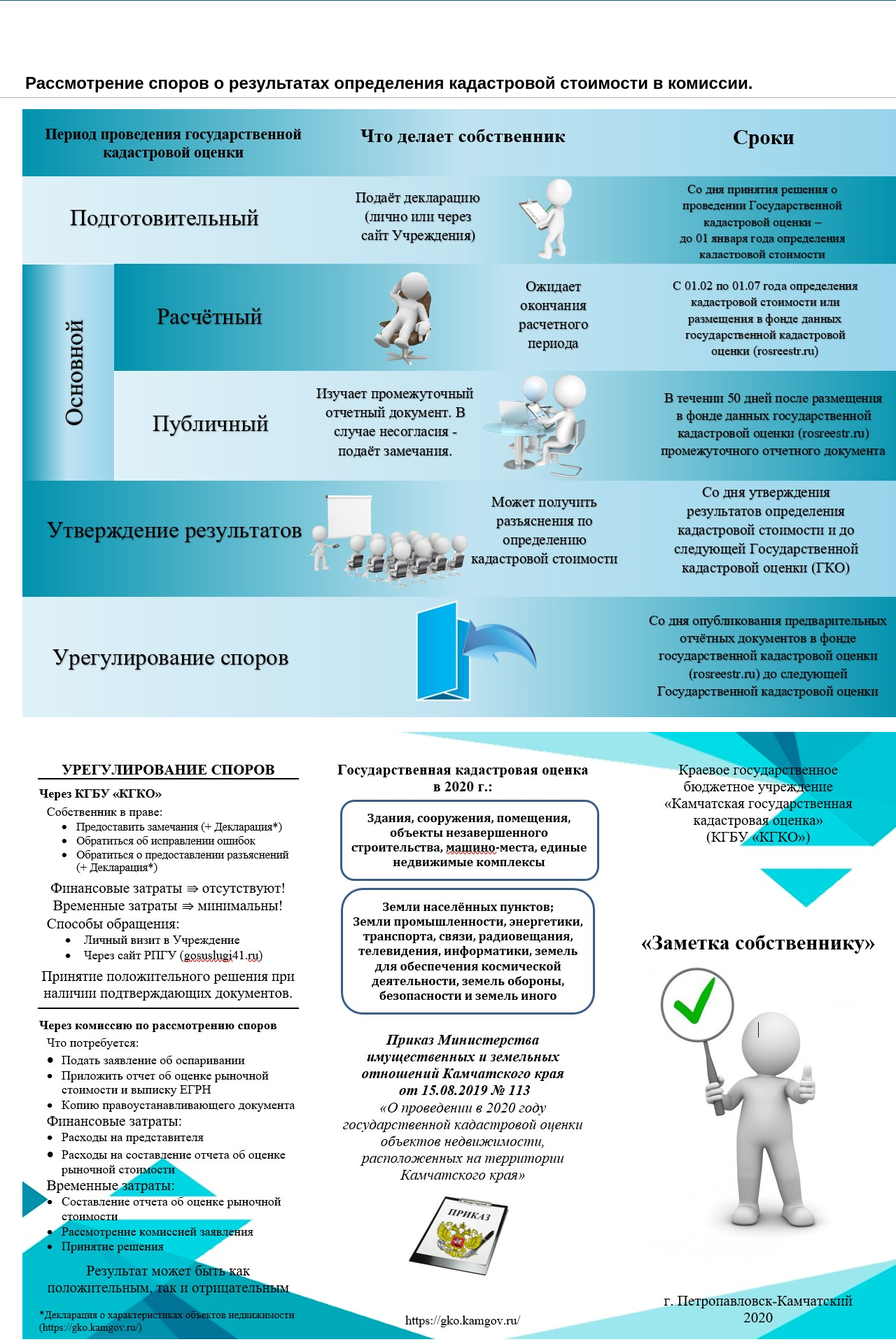
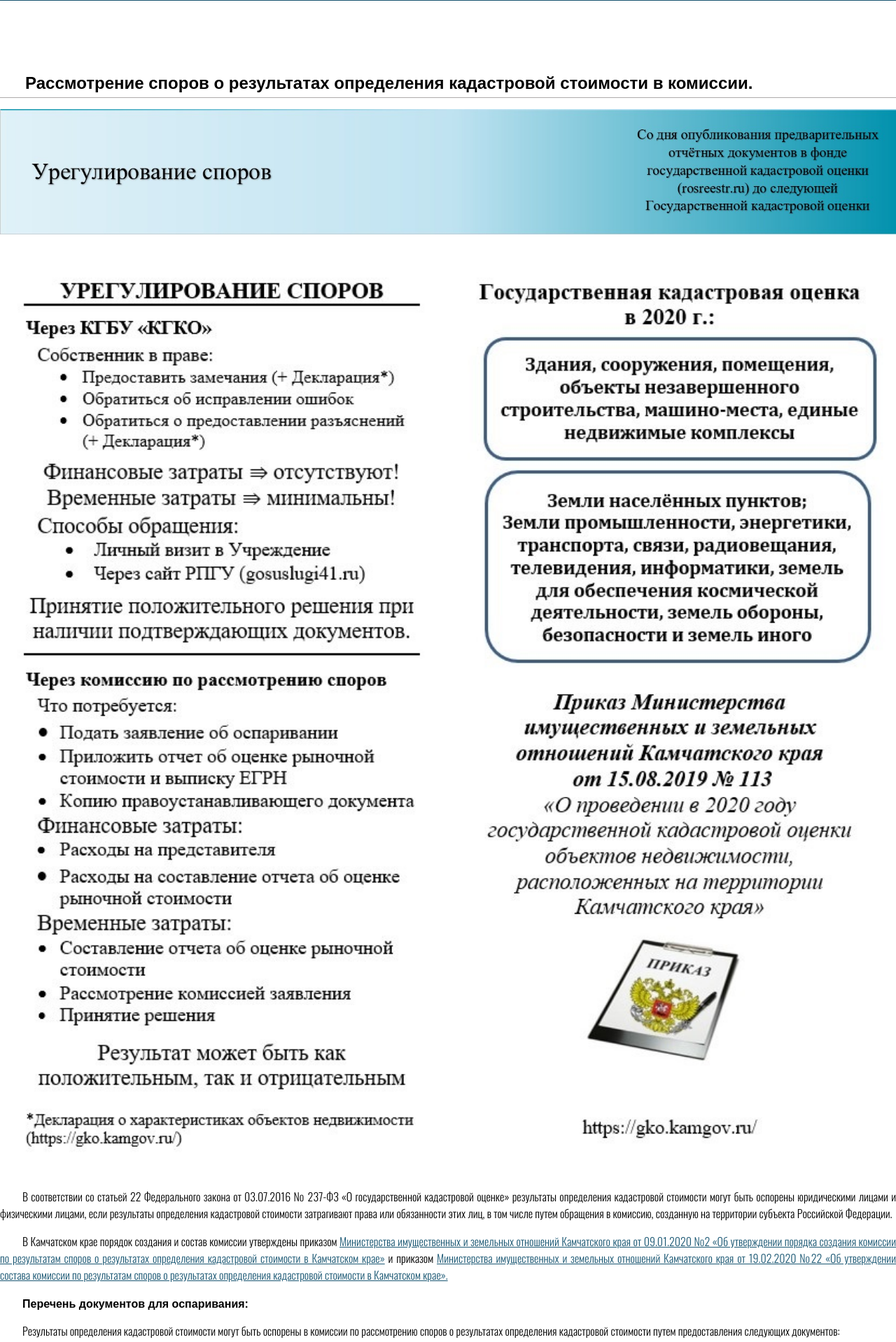
Before and after one commit to KGBU-KGKO/gko.kamgov.ru, a PHP site: page /dispute.php in a window 1280 px wide. Shown: the part 244-2162 px from the top of the page at 70% size. Run offline with PHP 8.4, Linux system fonts and the light colour scheme; some web fonts are replaced.

Commit message:
Изменение страницы Регулирование споров

```diff
--- a/css/template2.css
+++ b/css/template2.css
@@ -1249,3 +1249,9 @@
     font-family: Oswald, sans-serif;
     font-weight: 300;
 }
+
+.img-dispute {
+    width: 100%;
+    display: block;
+    margin: 0 auto;
+}
--- a/dispute.php
+++ b/dispute.php
@@ -10,8 +10,8 @@
 	<div class="content b-corruption">
 	<h1 class="title">Рассмотрение споров о результатах определения кадастровой стоимости в комиссии.</h1>
 	<div class="article" width=80%>
-    <p style="text-align: center;"><img src="img/Buklet1.jpg"  alt="Рассмотрение споров"></p>
-    <p style="text-align: center;"><img src="img/Buklet2.jpg"  alt="Рассмотрение споров"></p>
+    <img class="img-dispute" src="img/Buklet1.jpg"  alt="Рассмотрение споров">
+    <img class="img-dispute" src="img/Buklet3.jpg"  alt="Рассмотрение споров">
   	<p>В соответствии со статьей 22 Федерального закона от 03.07.2016 № 237-ФЗ    «О государственной кадастровой оценке» результаты определения кадастровой стоимости могут быть оспорены юридическими лицами и физическими лицами, если результаты определения кадастровой стоимости затрагивают права или обязанности этих лиц, в том числе путем обращения в комиссию, созданную на территории субъекта Российской Федерации.</p>
     <p>В Камчатском крае порядок создания и состав комиссии утверждены  приказом <a href="files/Prikaz2.pdf">Министерства имущественных и земельных отношений Камчатского края от 09.01.2020 №2 «Об утверждении порядка создания комиссии по результатам споров о результатах определения кадастровой стоимости в Камчатском крае»</a> и приказом <a href="files/Prikaz22.pdf">Министерства имущественных и земельных отношений Камчатского края  от 19.02.2020 №22 «Об утверждении состава комиссии по результатам споров о результатах определения кадастровой стоимости в Камчатском крае».</a></p>
     <p><b>Перечень документов для оспаривания:</b></p>
```
Also changed, not shown: img/Buklet1.jpg, img/Buklet3.jpg (added).
